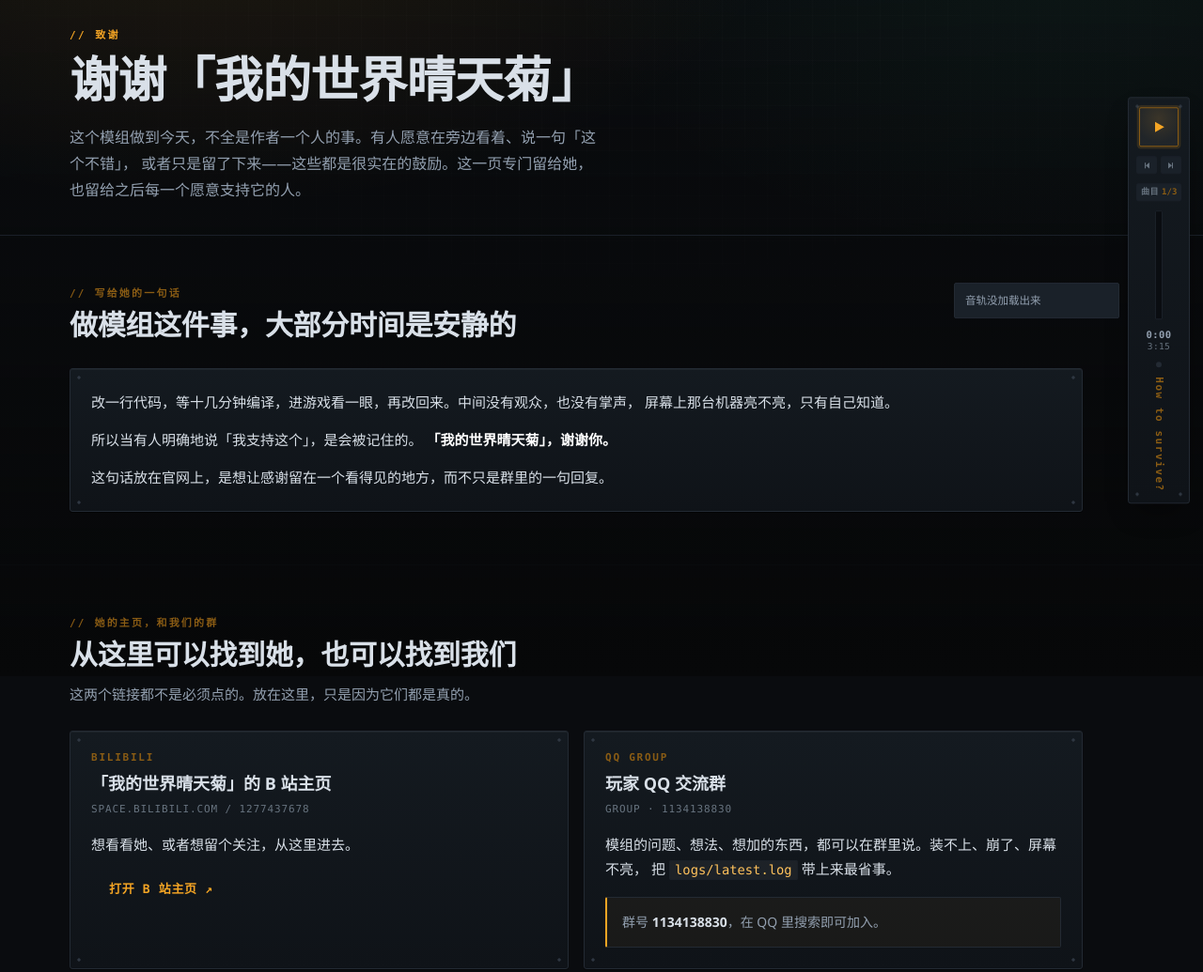
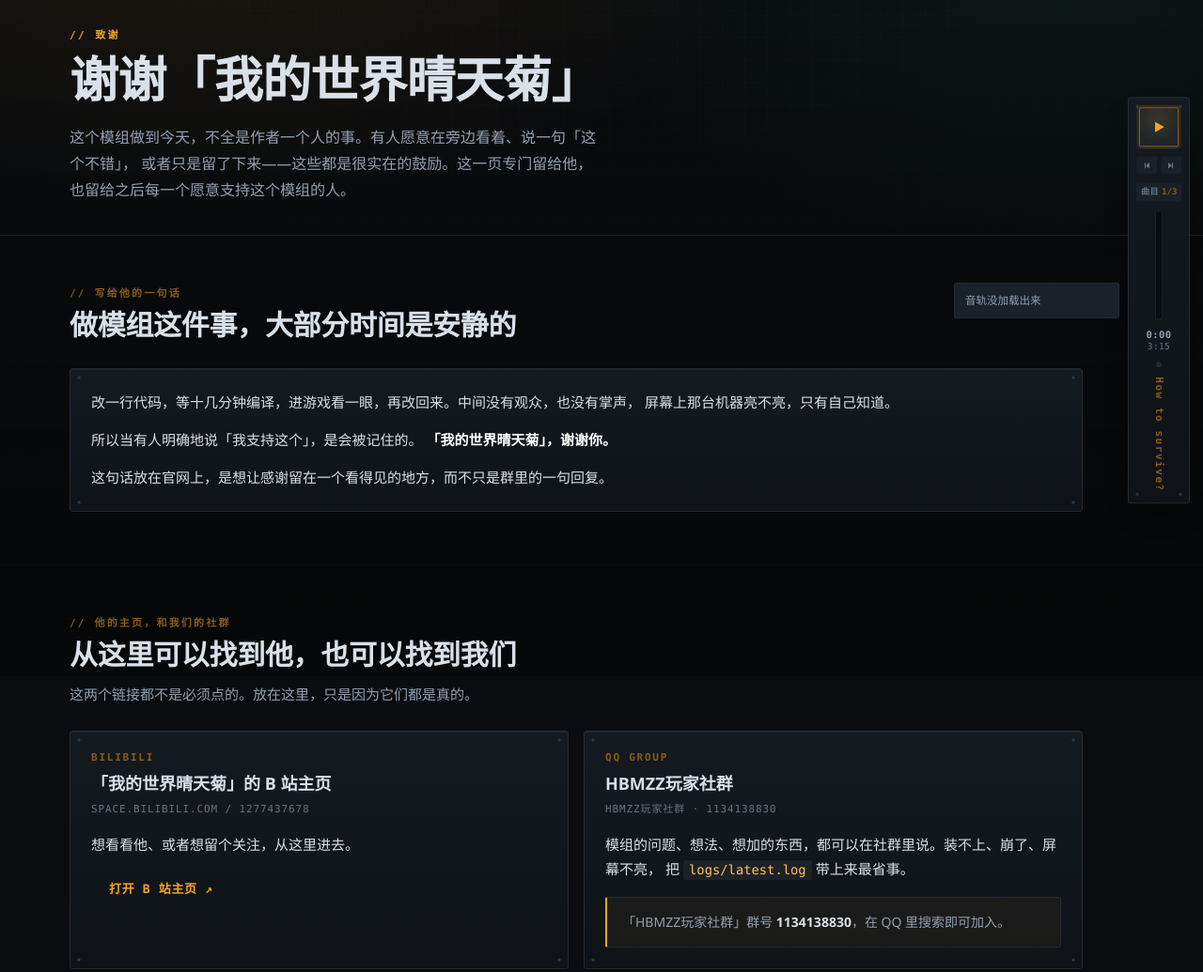
Before and after one commit to ysb-discowave/HBMZZ-MOD, a plain HTML site: page docs/thanks.html in a window 1280 px wide. Shown: the part 80-1115 px from the top of the page at 94% size. Drawn offline with Linux system fonts and the light colour scheme.

Commit message:
site: 致谢页改用男性指代，社群名称统一为「HBMZZ玩家社群」
两处按所有者要求改定，其余不动：

- 指代：全页 7 处「她」改为「他」（含 meta description、kicker、小标题与正文）。
  顺带把「愿意支持它的人」改成「愿意支持这个模组的人」——避免再用一个模糊的代词。
- 群名：标题、卡片副行、说明与 meta 一律写作「HBMZZ玩家社群」，不再出现
  「玩家 QQ 交流群」这类替代叫法；群号 1134138830 保留在同一处说明里。

文案其余部分未动：仍然只讲感谢，不替他安身份、不总结贡献。

```diff
--- a/docs/thanks.html
+++ b/docs/thanks.html
@@ -4,7 +4,7 @@
 <meta charset="utf-8">
 <meta name="viewport" content="width=device-width, initial-scale=1">
 <title>致谢 — HBMZZ</title>
-<meta name="description" content="HBMZZ 的致谢页：谢谢支持者「我的世界晴天菊」，附她的 B 站主页与玩家 QQ 交流群（1134138830）。">
+<meta name="description" content="HBMZZ 的致谢页：谢谢支持者「我的世界晴天菊」，附他的 B 站主页与「HBMZZ玩家社群」（1134138830）。">
 <meta name="theme-color" content="#0a0c0f">
 <link rel="icon" href="assets/brand/logo-mark.svg" type="image/svg+xml">
 <link rel="icon" href="assets/brand/favicon-32.png" sizes="32x32" type="image/png">
@@ -48,8 +48,8 @@
       <h1>谢谢「我的世界晴天菊」</h1>
       <p class="lead">
         这个模组做到今天，不全是作者一个人的事。有人愿意在旁边看着、说一句「这个不错」，
-        或者只是留了下来——这些都是很实在的鼓励。这一页专门留给她，
-        也留给之后每一个愿意支持它的人。
+        或者只是留了下来——这些都是很实在的鼓励。这一页专门留给他，
+        也留给之后每一个愿意支持这个模组的人。
       </p>
     </div>
   </div>
@@ -58,7 +58,7 @@
   <section class="section" id="letter">
     <div class="wrap">
       <div class="section-head">
-        <div class="kicker">// 写给她的一句话</div>
+        <div class="kicker">// 写给他的一句话</div>
         <h2>做模组这件事，大部分时间是安静的</h2>
       </div>
 
@@ -78,12 +78,12 @@
     </div>
   </section>
 
-  <!-- ================= 找到她 / 找到我们 ================= -->
+  <!-- ================= 找到他 / 找到我们 ================= -->
   <section class="section" id="find">
     <div class="wrap">
       <div class="section-head">
-        <div class="kicker">// 她的主页，和我们的群</div>
-        <h2>从这里可以找到她，也可以找到我们</h2>
+        <div class="kicker">// 他的主页，和我们的社群</div>
+        <h2>从这里可以找到他，也可以找到我们</h2>
         <p>这两个链接都不是必须点的。放在这里，只是因为它们都是真的。</p>
       </div>
 
@@ -95,7 +95,7 @@
             SPACE.BILIBILI.COM / 1277437678
           </p>
           <p style="margin:0 0 16px">
-            想看看她、或者想留个关注，从这里进去。
+            想看看他、或者想留个关注，从这里进去。
           </p>
           <a class="btn" href="https://space.bilibili.com/1277437678?spm_id_from=333.337.0.0"
              target="_blank" rel="noopener noreferrer">打开 B 站主页 ↗</a>
@@ -103,16 +103,16 @@
 
         <div class="panel panel--bolted">
           <div class="card-num">QQ GROUP</div>
-          <h3 style="margin:10px 0 6px;font-size:18px">玩家 QQ 交流群</h3>
+          <h3 style="margin:10px 0 6px;font-size:18px">HBMZZ玩家社群</h3>
           <p style="margin:0 0 14px;color:var(--text-mute);font:500 11px/1.7 var(--mono);letter-spacing:.08em">
-            GROUP · 1134138830
+            HBMZZ玩家社群 · 1134138830
           </p>
           <p style="margin:0 0 16px">
-            模组的问题、想法、想加的东西，都可以在群里说。装不上、崩了、屏幕不亮，
+            模组的问题、想法、想加的东西，都可以在社群里说。装不上、崩了、屏幕不亮，
             把 <code>logs/latest.log</code> 带上来最省事。
           </p>
           <div class="note" style="margin:0">
-            <span>群号 <b>1134138830</b>，在 QQ 里搜索即可加入。</span>
+            <span>「HBMZZ玩家社群」群号 <b>1134138830</b>，在 QQ 里搜索即可加入。</span>
           </div>
         </div>
       </div>
```
